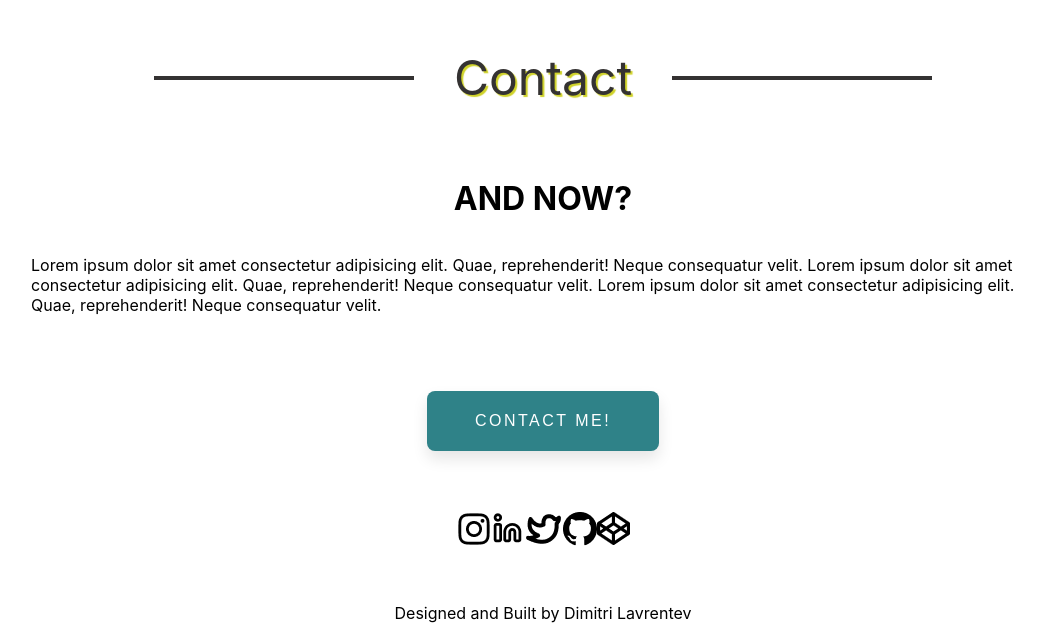
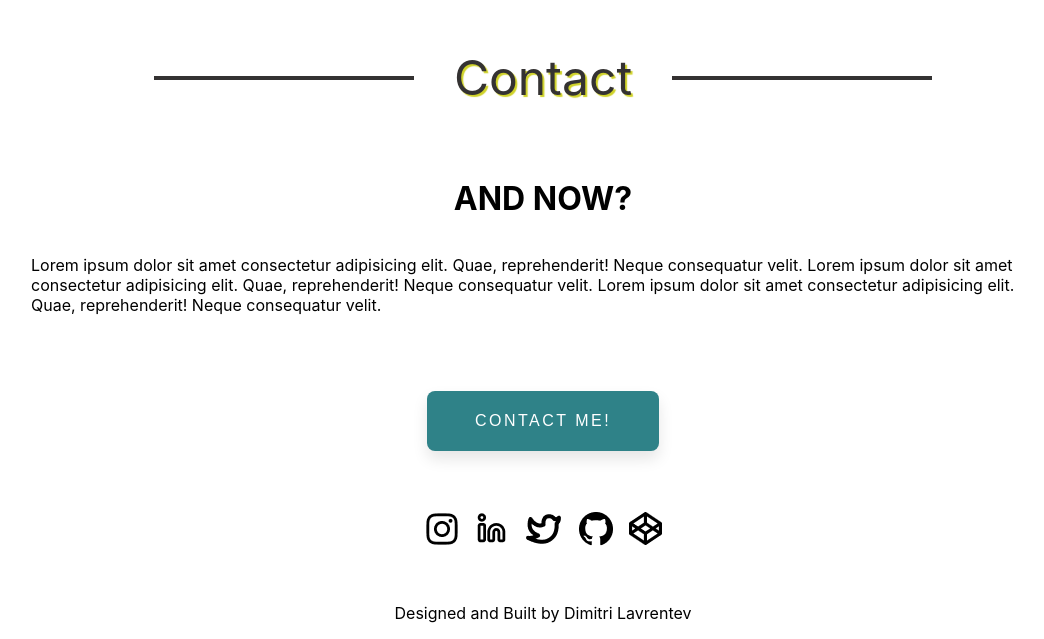
Before and after one commit to dlavrentev/webdevportfolio, a React (Create React App) app: page /main in a window 1280 px wide. Shown: the part 3332-3971 px from the top of the page, without its empty margins (97-1141 px from the left). Built offline with nearby package versions, Linux system fonts and the light colour scheme; the HTML template or start-up script is replaced by a standard one.

Commit message:
Updated App.css

```diff
--- a/src/App.css
+++ b/src/App.css
@@ -257,7 +257,10 @@
   padding-top: 60px;
 }
 
-
+.linkpadding {
+  padding-right: 8px;
+  padding-left: 8px;
+}
 
 .autograph {
   display: flex;
```
